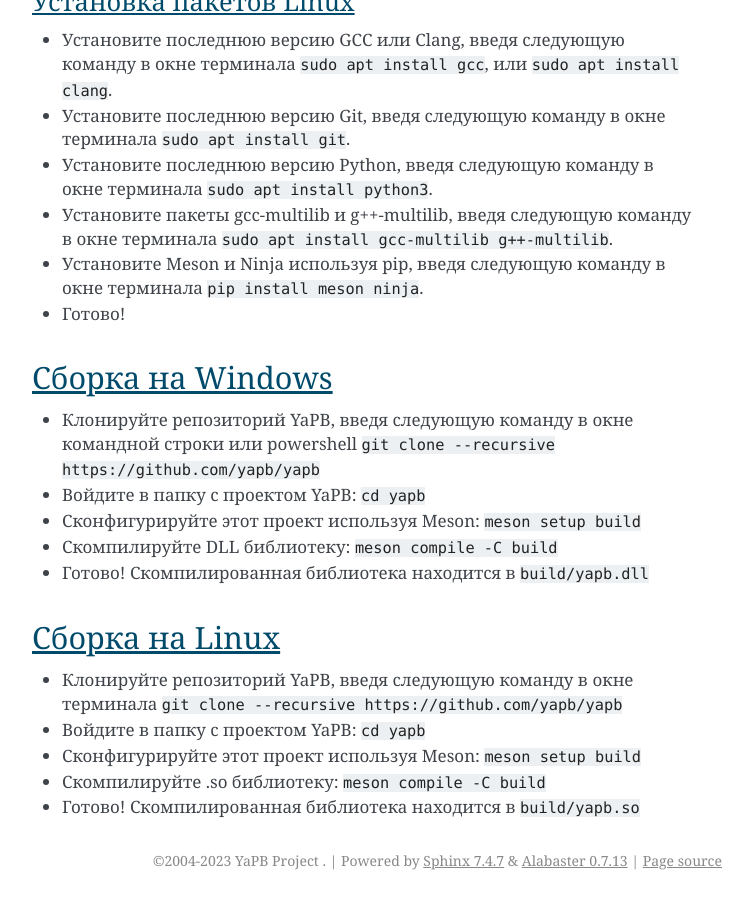
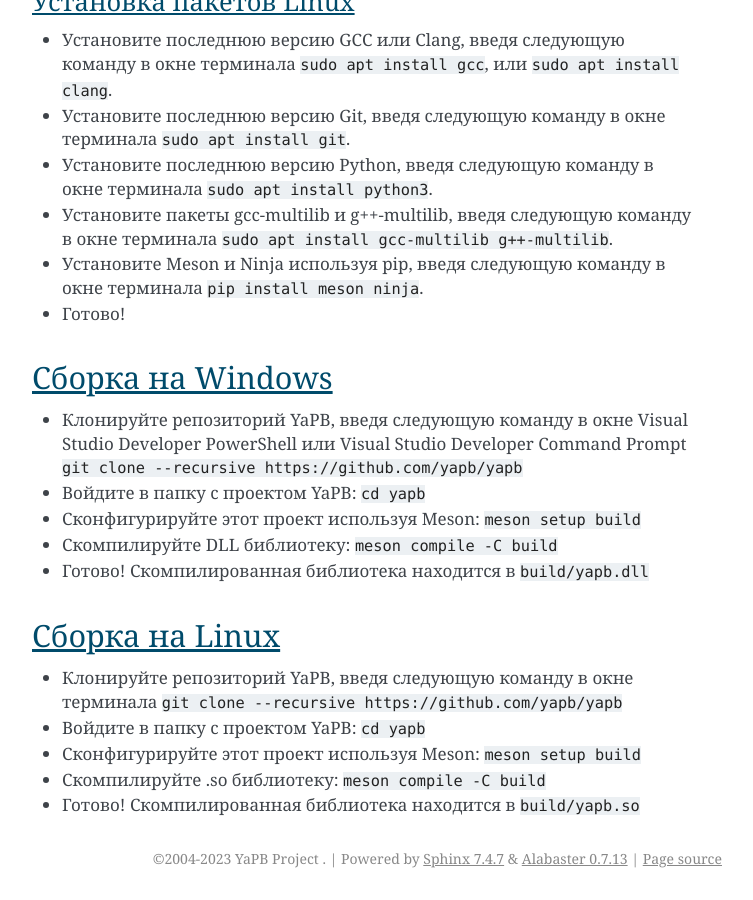
Before and after one commit to yapb/docs, a Sphinx documentation site: the page built from docs/building.rst, in a window 1280 px wide and 900 px high, scrolled down 1040 px. Shown: the whole window, without its empty margins (388-1141 px from the left). Built offline with Sphinx 7.4.7, drawn with Linux system fonts in a browser that asks for light colours.

Commit message:
update: steps for building YaPB on Windows

```diff
--- a/docs/building.rst
+++ b/docs/building.rst
@@ -32,7 +32,7 @@
 
 Сборка на Windows
 =======================
-- Клонируйте репозиторий YaPB, введя следующую команду в окне командной строки или powershell ``git clone --recursive https://github.com/yapb/yapb``
+- Клонируйте репозиторий YaPB, введя следующую команду в окне Visual Studio Developer PowerShell или Visual Studio Developer Command Prompt ``git clone --recursive https://github.com/yapb/yapb``
 - Войдите в папку с проектом YaPB: ``cd yapb``
 - Сконфигурируйте этот проект используя Meson: ``meson setup build``
 - Скомпилируйте DLL библиотеку: ``meson compile -C build``
```
